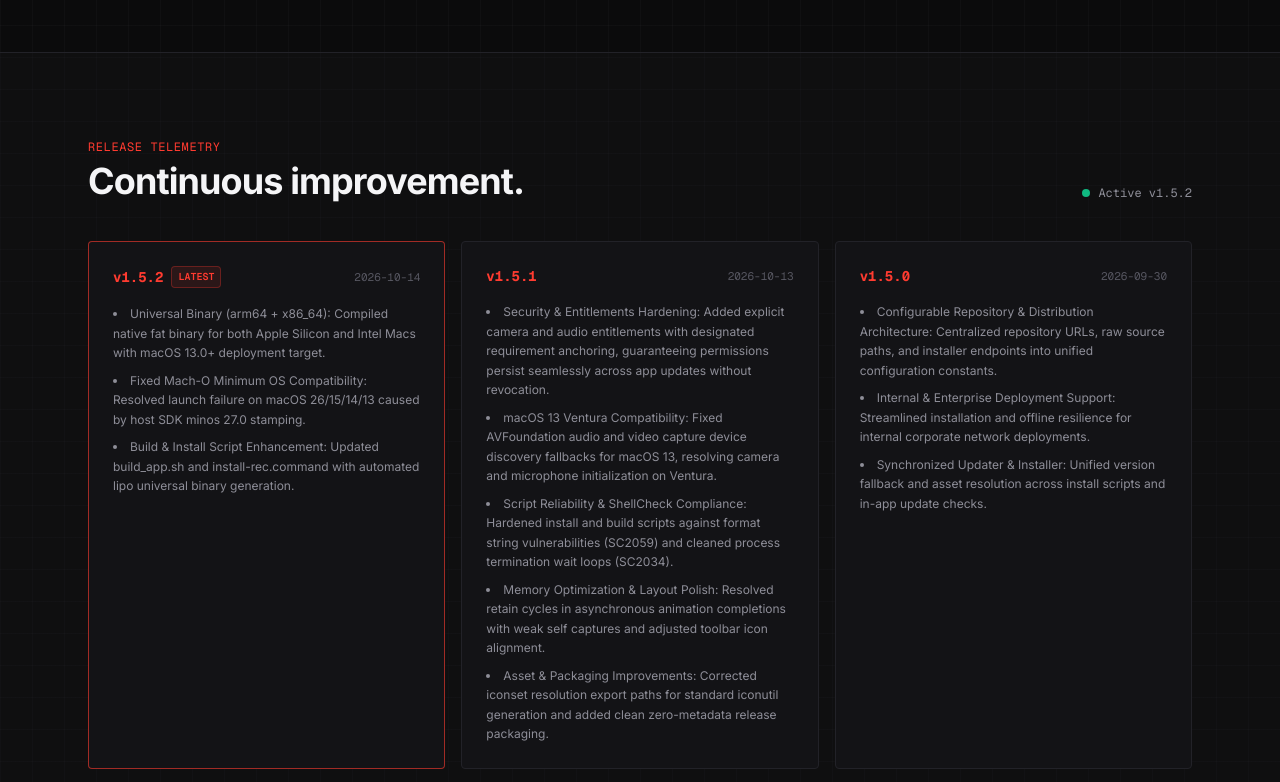
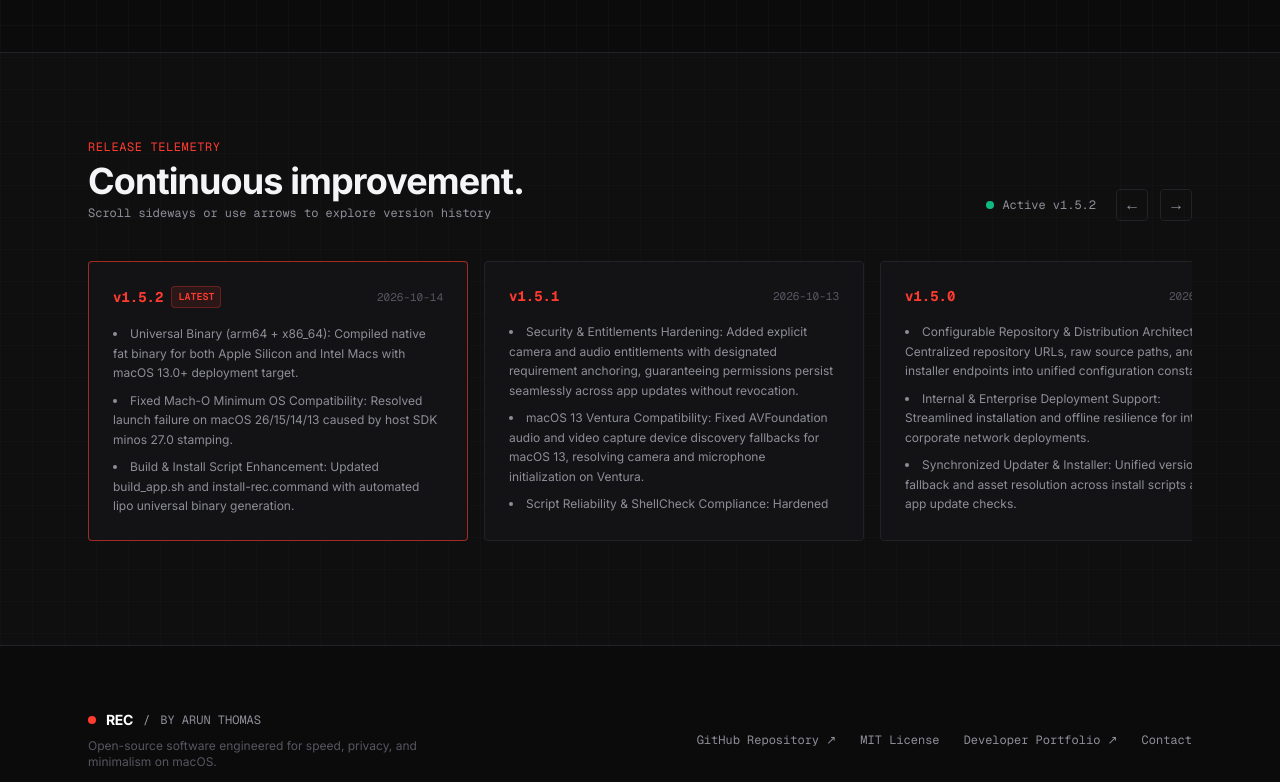
Before and after one commit to arunofhyd/Rec, a plain HTML site: page index.html in a window 1280 px wide. Shown: the part 3520-4302 px from the top of the page. Drawn offline with nearby package versions, Linux system fonts and the light colour scheme.

Commit message:
feat(telemetry): side-scrolling release notes carousel with navigation arrows

```diff
--- a/index.html
+++ b/index.html
@@ -52,6 +52,11 @@
     <!-- Tailwind CSS with ArtCraft Design Tokens -->
     <script src="https://cdn.tailwindcss.com"></script>
     <script>
+        function scrollCarousel(id, amount) {
+            const el = document.getElementById(id);
+            if (el) el.scrollBy({ left: amount, behavior: 'smooth' });
+        }
+
         if (history.scrollRestoration) { history.scrollRestoration = 'manual'; }
 
         // Theme initialization
@@ -208,6 +213,13 @@
         ::-webkit-scrollbar-track { background: transparent; }
         ::-webkit-scrollbar-thumb { background: rgba(140, 140, 150, 0.25); border-radius: 3px; }
         ::-webkit-scrollbar-thumb:hover { background: rgba(255, 59, 48, 0.5); }
+
+        /* Custom scrollbar for horizontal release telemetry */
+        #changelog-container::-webkit-scrollbar { height: 4px; }
+        #changelog-container::-webkit-scrollbar-track { background: rgba(140, 140, 150, 0.05); }
+        #changelog-container::-webkit-scrollbar-thumb { background: rgba(255, 59, 48, 0.4); border-radius: 2px; }
+        #changelog-container::-webkit-scrollbar-thumb:hover { background: rgba(255, 59, 48, 0.8); }
+
     </style>
 </head>
 <body class="bg-canvas-light dark:bg-canvas-dark text-ink-strongLight dark:text-ink-strongDark font-sans antialiased selection:bg-rec-red selection:text-white transition-colors duration-200">
@@ -570,27 +582,25 @@
         <section id="changelog" class="border-t border-borderLine-light dark:border-borderLine-dark py-20 bg-panel-subtleLight/30 dark:bg-panel-subtleDark/30">
             <div class="max-w-6xl mx-auto px-4 sm:px-6">
 
-                <div class="flex flex-col sm:flex-row sm:items-end justify-between mb-10">
+                <div class="flex flex-col sm:flex-row sm:items-end justify-between mb-8 gap-4">
                     <div>
                         <span class="font-mono text-xs text-rec-red uppercase tracking-wider">Release Telemetry</span>
                         <h2 class="text-3xl sm:text-4xl font-bold tracking-tight mt-1">Continuous improvement.</h2>
+                        <p class="text-xs text-ink-mutedLight dark:text-ink-mutedDark font-mono mt-1">Scroll sideways or use arrows to explore version history</p>
                     </div>
-                    <div class="mt-4 sm:mt-0 font-mono text-xs text-ink-mutedLight dark:text-ink-mutedDark flex items-center space-x-2">
-                        <span class="w-2 h-2 rounded-full bg-emerald-500"></span>
-                        <span class="version-badge">Now on v1.5.2</span>
+                    <div class="flex items-center space-x-3">
+                        <div class="font-mono text-xs text-ink-mutedLight dark:text-ink-mutedDark flex items-center space-x-2 mr-2">
+                            <span class="w-2 h-2 rounded-full bg-emerald-500"></span>
+                            <span class="version-badge">Active Releases</span>
+                        </div>
+                        <button onclick="scrollCarousel('changelog-container', -380)" aria-label="Previous releases" class="w-8 h-8 rounded border border-borderLine-light dark:border-borderLine-dark hover:border-rec-red text-ink-mutedLight dark:text-ink-mutedDark flex items-center justify-center transition-all font-mono">←</button>
+                        <button onclick="scrollCarousel('changelog-container', 380)" aria-label="Next releases" class="w-8 h-8 rounded border border-borderLine-light dark:border-borderLine-dark hover:border-rec-red text-ink-mutedLight dark:text-ink-mutedDark flex items-center justify-center transition-all font-mono">→</button>
                     </div>
                 </div>
 
-                <!-- Changelog Cards Container (populated dynamically) -->
-                <div id="changelog-container" class="grid grid-cols-1 md:grid-cols-2 lg:grid-cols-3 gap-4 font-mono text-xs">
-                    <!-- Fallback / Loading card -->
-                    <div class="p-6 rounded border border-borderLine-light dark:border-borderLine-dark bg-panel-light dark:bg-panel-dark">
-                        <div class="flex items-center justify-between mb-4">
-                            <span class="text-rec-red font-bold text-sm">v1.5.2 (Latest)</span>
-                            <span class="text-neutral-400 text-[11px]">2026-10-14</span>
-                        </div>
-                        <p class="text-neutral-400 text-xs">Loading updates...</p>
-                    </div>
+                <!-- Horizontal Side-Scrolling Changelog Container -->
+                <div id="changelog-container" class="flex gap-4 overflow-x-auto pb-6 pt-2 snap-x snap-mandatory scroll-smooth font-mono text-xs">
+                    <!-- Populated dynamically via JS -->
                 </div>
             </div>
         </section>
@@ -786,10 +796,10 @@
                 const container = document.getElementById('changelog-container');
                 if (container && Array.isArray(data.changelog)) {
                     container.innerHTML = '';
-                    data.changelog.slice(0, 6).forEach((release, index) => {
+                    data.changelog.forEach((release, index) => {
                         const isLatest = index === 0;
                         const card = document.createElement('div');
-                        card.className = `spotlight-card p-6 rounded border ${isLatest ? 'border-rec-red/60 bg-panel-light dark:bg-panel-dark' : 'border-borderLine-light dark:border-borderLine-dark bg-panel-light dark:bg-panel-dark'} flex flex-col justify-between`;
+                        card.className = `w-[320px] sm:w-[380px] shrink-0 snap-start spotlight-card p-6 rounded border ${isLatest ? 'border-rec-red/60 bg-panel-light dark:bg-panel-dark' : 'border-borderLine-light dark:border-borderLine-dark bg-panel-light dark:bg-panel-dark'} flex flex-col justify-between`;
 
                         let changesHtml = (release.changes || []).map(c => `
                             <li class="leading-relaxed text-ink-mutedLight dark:text-ink-mutedDark text-xs font-sans list-disc list-inside">
@@ -808,7 +818,7 @@
                                     </div>
                                     <span class="text-ink-faintLight dark:text-ink-faintDark text-[11px] font-mono">${release.date || ''}</span>
                                 </div>
-                                <ul class="space-y-2 mt-2">
+                                <ul class="space-y-2 mt-2 max-h-48 overflow-y-auto pr-1">
                                     ${changesHtml}
                                 </ul>
                             </div>
```
